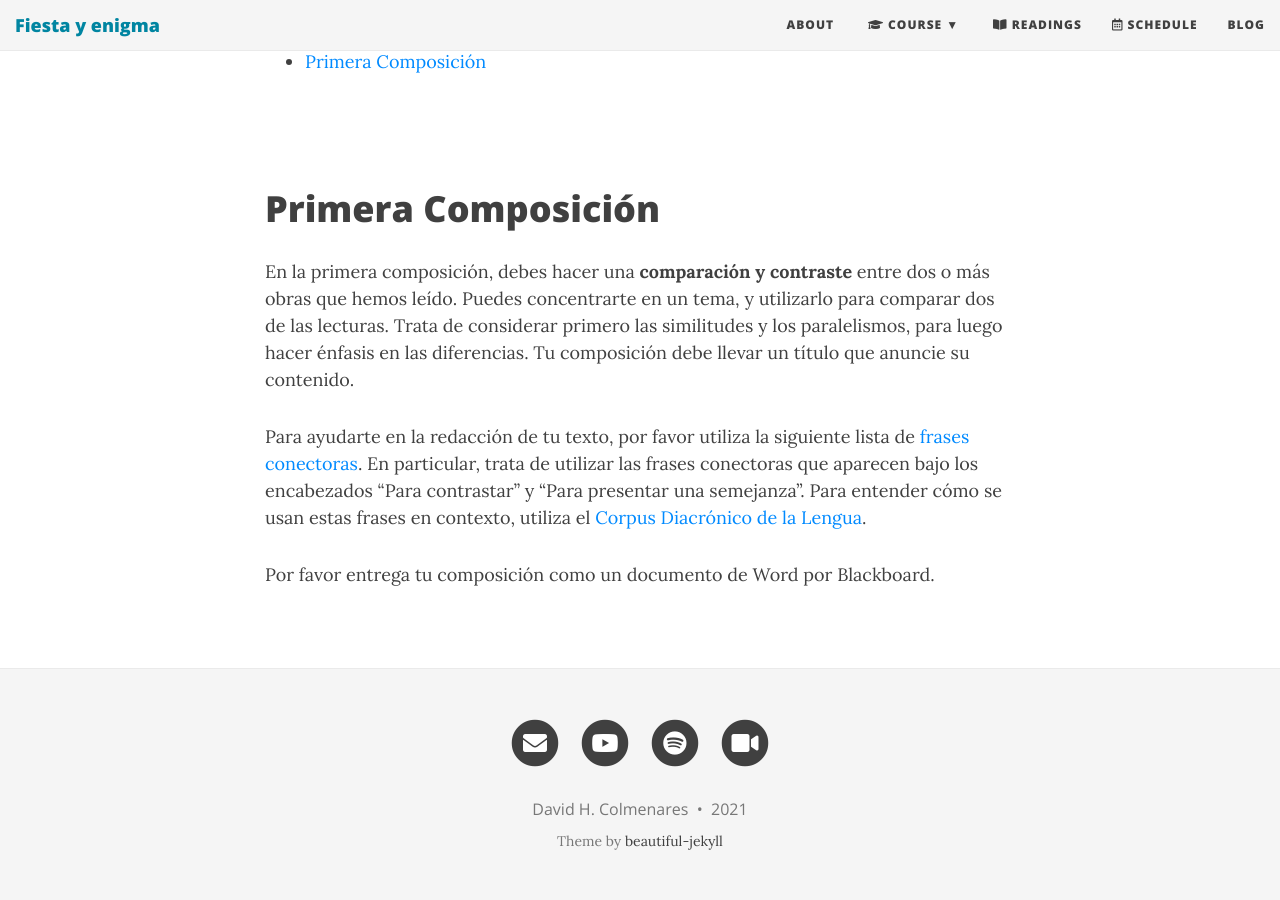
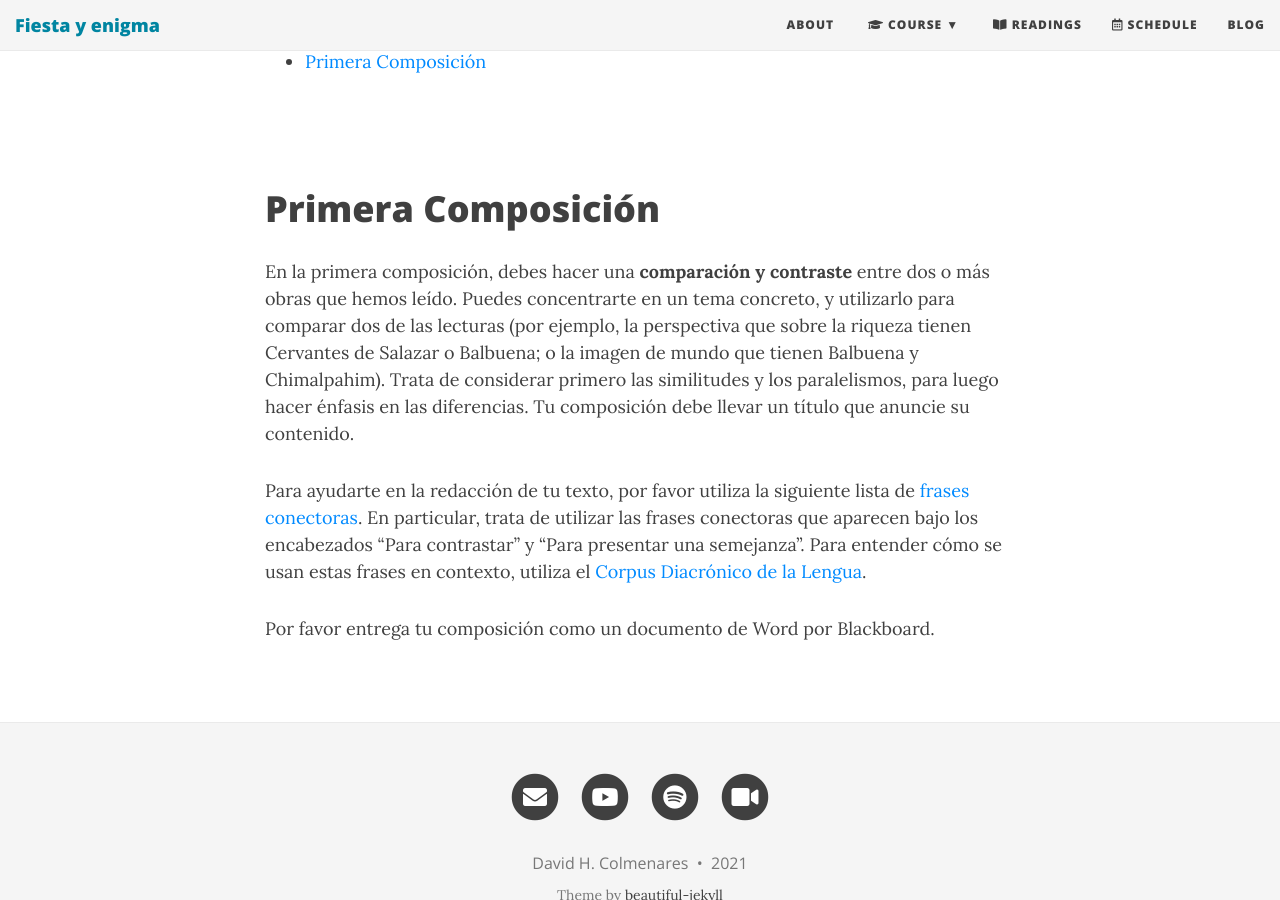
Before and after one commit to Hipomenes/novohispana, a Jekyll site: the page built from assignments.md, in a window 1280 px wide and 900 px high, scrolled down 865 px. Built offline with Jekyll 4.4.1, drawn with Linux system fonts in a browser that asks for light colours; nearby versions of some CDN libraries.

Commit message:
Update assignments.md

```diff
--- a/assignments.md
+++ b/assignments.md
@@ -21,7 +21,7 @@
 
 # Primera Composición
 
-En la primera composición, debes hacer una **comparación y contraste** entre dos o más obras que hemos leído. Puedes concentrarte en un tema, y utilizarlo para comparar dos de las lecturas. Trata de considerar primero las similitudes y los paralelismos, para luego hacer énfasis en las diferencias. Tu composición debe llevar un título que anuncie su contenido.
+En la primera composición, debes hacer una **comparación y contraste** entre dos o más obras que hemos leído. Puedes concentrarte en un tema concreto, y utilizarlo para comparar dos de las lecturas (por ejemplo, la perspectiva que sobre la riqueza tienen Cervantes de Salazar o Balbuena; o la imagen de mundo que tienen Balbuena y Chimalpahim). Trata de considerar primero las similitudes y los paralelismos, para luego hacer énfasis en las diferencias. Tu composición debe llevar un título que anuncie su contenido.
 
 Para ayudarte en la redacción de tu texto, por favor utiliza la siguiente lista de [frases conectoras](https://drive.google.com/file/d/1HlCccOz82TFvkfbINOV9Yu2IpAXFS00u/view?usp=sharing). En particular, trata de utilizar las frases conectoras que aparecen bajo los encabezados "Para contrastar" y "Para presentar una semejanza". Para entender cómo se usan estas frases en contexto, utiliza el [Corpus Diacrónico de la Lengua](http://corpus.rae.es/cordenet.html).
 
```
